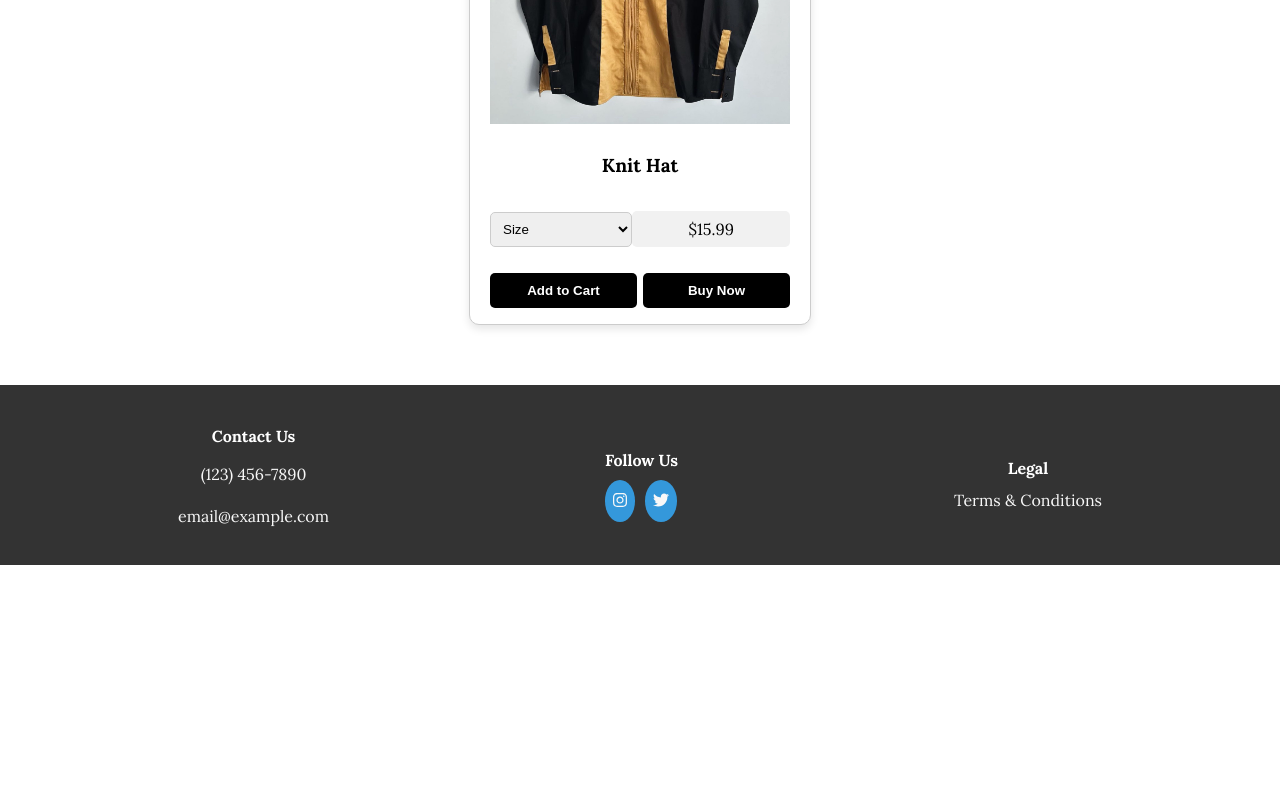
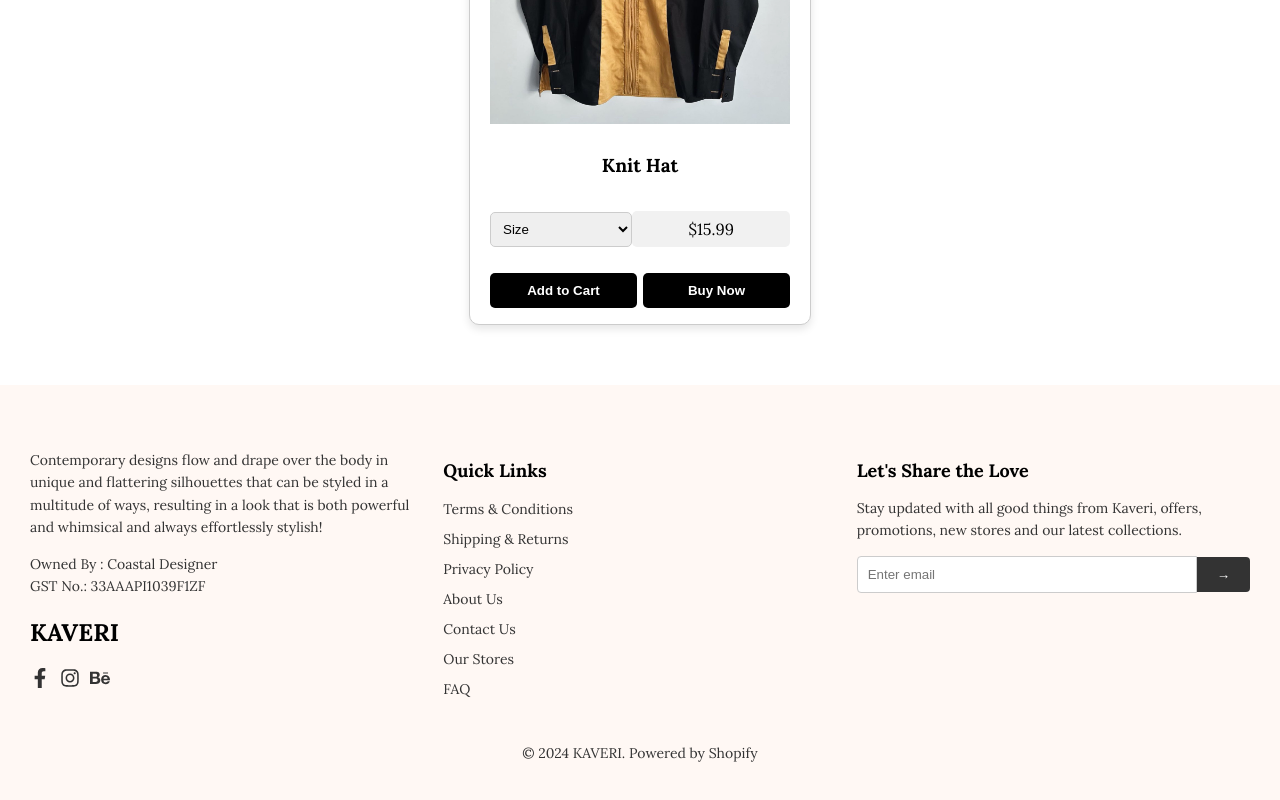
Before and after one commit to Tristan-Hancock/Script-Clothing-Brand, a React (Create React App) app: page / in a window 1280 px wide. Shown: the part 1615-2415 px from the top of the page. Before the commit the page ends 2180 px from the top, so only its background shows below. Built offline with nearby package versions, Linux system fonts and the light colour scheme.

Commit message:
Footer updated

```diff
--- a/src/components/Footer.js
+++ b/src/components/Footer.js
@@ -1,33 +1,52 @@
 import React from 'react';
-import { FaInstagram } from "react-icons/fa";
+import { FaFacebookF, FaInstagram, FaBehance } from "react-icons/fa";
+import styles from '../styles/Footer.module.css'; // Make sure the CSS path is correct
 
-import styles from '../styles/Footer.module.css'; // Make sure the CSS path is correct
-import { FontAwesomeIcon } from '@fortawesome/react-fontawesome';
-import { faInstagram, faTwitter } from '@fortawesome/free-brands-svg-icons';
 const Footer = () => {
     return (
         <footer className={styles.siteFooter}>
             <div className={styles.footerContent}>
                 <div className={styles.footerSection}>
-                        <h4>Contact Us</h4>
-                        <p>(123) 456-7890</p>
-                        <p>email@example.com</p>
-                    </div>
-                    <div className={styles.footerSection}>
-                        <h4>Follow Us</h4>
+                    <p>Contemporary designs flow and drape over the body in unique and flattering silhouettes that can be styled in a multitude of ways, resulting in a look that is both powerful and whimsical and always effortlessly stylish!</p>
+                    <p>Owned By : Coastal Designer<br />GST No.: 33AAAPI1039F1ZF</p>
+                    <div className={styles.logo}>
+                        <h2>KAVERI</h2>
                         <div className={styles.socialIcons}>
+                            <a href="https://facebook.com" target="_blank" rel="noopener noreferrer">
+                                <FaFacebookF />
+                            </a>
                             <a href="https://instagram.com" target="_blank" rel="noopener noreferrer">
-                                <FontAwesomeIcon icon={faInstagram} />
+                                <FaInstagram />
                             </a>
-                            <a href="https://twitter.com" target="_blank" rel="noopener noreferrer">
-                                <FontAwesomeIcon icon={faTwitter} />
+                            <a href="https://behance.net" target="_blank" rel="noopener noreferrer">
+                                <FaBehance />
                             </a>
                         </div>
                     </div>
+                </div>
+                <div className={`${styles.footerSection} ${styles.center}`}>
+                    <h4>Quick Links</h4>
+                    <ul>
+                        <li><a href="/terms">Terms & Conditions</a></li>
+                        <li><a href="/shipping">Shipping & Returns</a></li>
+                        <li><a href="/privacy">Privacy Policy</a></li>
+                        <li><a href="/about">About Us</a></li>
+                        <li><a href="/contact">Contact Us</a></li>
+                        <li><a href="/stores">Our Stores</a></li>
+                        <li><a href="/faq">FAQ</a></li>
+                    </ul>
+                </div>
                 <div className={styles.footerSection}>
-                        <h4>Legal</h4>
-                        <a href="/terms">Terms & Conditions</a>
+                    <h4>Let's Share the Love</h4>
+                    <p>Stay updated with all good things from Kaveri, offers, promotions, new stores and our latest collections.</p>
+                    <div className={styles.subscribe}>
+                        <input type="email" placeholder="Enter email" />
+                        <button type="submit">→</button>
                     </div>
+                </div>
+            </div>
+            <div className={styles.footerBottom}>
+                <p>© 2024 KAVERI. Powered by Shopify</p>
             </div>
         </footer>
     );
--- a/src/styles/Footer.module.css
+++ b/src/styles/Footer.module.css
@@ -1,39 +1,101 @@
-
 .siteFooter {
-    background-color: #333333; /* Dark slate color, adjust based on your theme */
-    color: white;
-    padding: 20px 0;
-    text-align: center;
+    background-color: #fff8f4; /* Match background color */
+    padding: 40px 20px;
+    font-family: 'Lora', serif; /* Ensure this font is imported */
+    color: #333;
 }
 
 .footerContent {
     display: flex;
-    justify-content: space-around;
-    align-items: center;
-    max-width: 1200px;
-    margin: 0 auto;
-    padding: 0 20px;
+    justify-content: space-between;
+    flex-wrap: wrap;
+}
+
+.footerSection {
+    flex: 1;
+    min-width: 250px;
+    margin: 10px;
 }
 
 .footerSection h4 {
+    font-size: 18px;
+    margin-bottom: 15px;
+    color: #000;
+}
+
+.footerSection p {
+    font-size: 14px;
+    line-height: 1.6;
+}
+
+.footerSection ul {
+    list-style: none;
+    padding: 0;
+}
+
+.footerSection ul li {
     margin-bottom: 10px;
 }
 
-.footerSection p,
-.footerSection a {
-    color: #f8f8f8;
+.footerSection ul li a {
+    color: #333;
     text-decoration: none;
-    line-height: 1.6;
+    font-size: 14px;
+}
+
+.footerSection ul li a:hover {
+    text-decoration: underline;
+}
+
+.logo h2 {
+    font-family: 'Lora', serif;
+    font-size: 24px;
+    color: #000;
+    margin: 20px 0;
+}
+
+.socialIcons {
+    display: flex;
+    gap: 10px;
 }
 
 .socialIcons a {
-    display: inline-block;
-    margin-right: 10px;
-    background-color: #3498db; /* Light blue for contrast */
-    padding: 8px;
-    border-radius: 50%; /* Makes the social icons rounded */
+    color: #333;
+    font-size: 20px;
+    text-decoration: none;
 }
 
-.socialIcons a:last-child {
-    margin-right: 0;
+.socialIcons a:hover {
+    color: #ff0000;
 }
+
+.subscribe {
+    display: flex;
+    align-items: center;
+}
+
+.subscribe input[type="email"] {
+    padding: 10px;
+    border: 1px solid #ccc;
+    border-radius: 4px 0 0 4px;
+    flex: 1;
+}
+
+.subscribe button {
+    padding: 10px 20px;
+    background-color: #333;
+    border: none;
+    color: white;
+    cursor: pointer;
+    border-radius: 0 4px 4px 0;
+}
+
+.subscribe button:hover {
+    background-color: #ff0000;
+}
+
+.footerBottom {
+    text-align: center;
+    margin-top: 20px;
+    font-size: 14px;
+}
```
Lines whose indentation alone changed are shown as unchanged.
